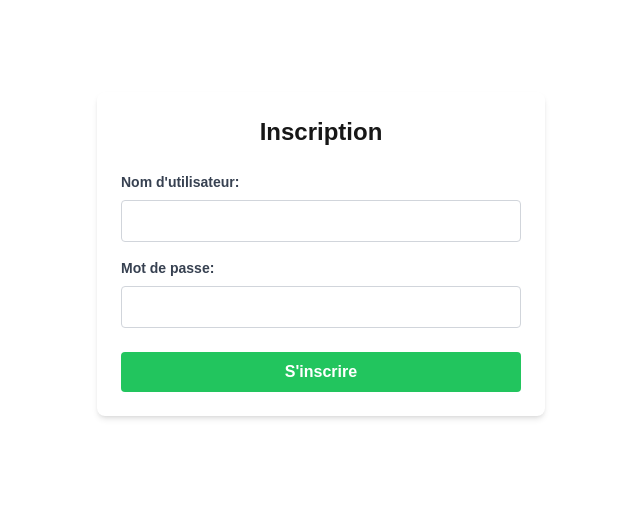
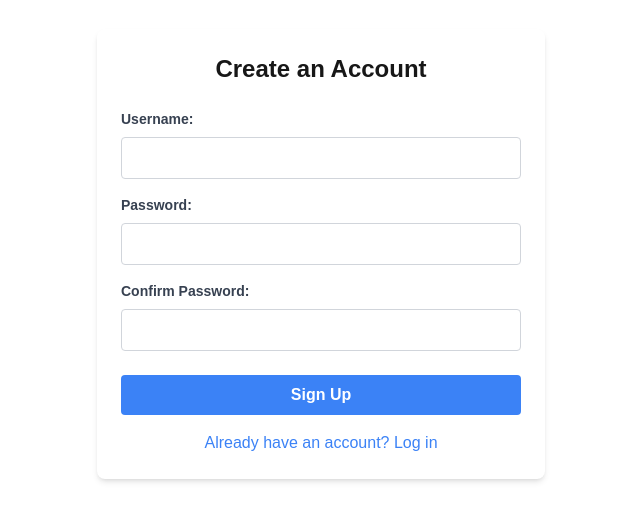
Before and after one commit to NicolasDrp/Trelow, a Next.js app in the folder trelow/: page /signup in a window 1280 px wide. Shown: the part 146-666 px from the top of the page, without its empty margins (319-959 px from the left). Built offline with nearby package versions, Linux system fonts and the light colour scheme.

Commit message:
feat: :sparkles: Add middleware for authentication and redirection handling

```diff
--- a/trelow/app/signup/page.tsx
+++ b/trelow/app/signup/page.tsx
@@ -2,10 +2,12 @@
 
 import { useState } from "react";
 import { useRouter } from "next/navigation";
+import Link from "next/link";
 
 export default function Signup() {
   const [username, setUsername] = useState<string>("");
   const [password, setPassword] = useState<string>("");
+  const [confirmPassword, setConfirmPassword] = useState<string>("");
   const [loading, setLoading] = useState(false);
   const [error, setError] = useState<string | null>(null);
   const router = useRouter();
@@ -15,23 +17,35 @@ export default function Signup() {
     setLoading(true);
     setError(null);
 
+    // Validation
+    if (password !== confirmPassword) {
+      setError("Passwords do not match");
+      setLoading(false);
+      return;
+    }
+
     try {
       const res = await fetch("/api/auth/signup", {
         method: "POST",
-        headers: { "Content-Type": "application/json" },
-        body: JSON.stringify({ username, password }),
+        headers: {
+          "Content-Type": "application/json",
+        },
+        body: JSON.stringify({
+          username,
+          password,
+        }),
       });
+
       const data = await res.json();
 
-      if (res.ok) {
-        // Rediriger vers la page de connexion après inscription réussie
-        router.push("/login");
-      } else {
-        setError(data.message);
+      if (!res.ok) {
+        throw new Error(data.message || "Error during signup");
       }
-    } catch (err) {
-      setError("Erreur inattendue lors de l'inscription");
-      console.error(err);
+
+      // Success - redirect to login
+      router.push("/login?registered=true");
+    } catch (err: any) {
+      setError(err.message);
     } finally {
       setLoading(false);
     }
@@ -40,7 +54,9 @@ export default function Signup() {
   return (
     <div className="flex min-h-screen flex-col items-center justify-center p-4">
       <div className="w-full max-w-md p-6 bg-white rounded-lg shadow-md">
-        <h1 className="text-2xl font-bold mb-6 text-center">Inscription</h1>
+        <h1 className="text-2xl font-bold mb-6 text-center">
+          Create an Account
+        </h1>
 
         {error && (
           <div className="bg-red-100 border border-red-400 text-red-700 px-4 py-3 rounded mb-4">
@@ -51,7 +67,7 @@ export default function Signup() {
         <form onSubmit={handleSubmit}>
           <div className="mb-4">
             <label className="block text-gray-700 text-sm font-bold mb-2">
-              Nom d'utilisateur:
+              Username:
             </label>
             <input
               type="text"
@@ -59,12 +75,13 @@ export default function Signup() {
               value={username}
               onChange={(e) => setUsername(e.target.value)}
               required
+              minLength={3}
             />
           </div>
 
-          <div className="mb-6">
+          <div className="mb-4">
             <label className="block text-gray-700 text-sm font-bold mb-2">
-              Mot de passe:
+              Password:
             </label>
             <input
               type="password"
@@ -72,17 +89,38 @@ export default function Signup() {
               value={password}
               onChange={(e) => setPassword(e.target.value)}
               required
+              minLength={6}
+            />
+          </div>
+
+          <div className="mb-6">
+            <label className="block text-gray-700 text-sm font-bold mb-2">
+              Confirm Password:
+            </label>
+            <input
+              type="password"
+              className="w-full px-3 py-2 border border-gray-300 rounded"
+              value={confirmPassword}
+              onChange={(e) => setConfirmPassword(e.target.value)}
+              required
+              minLength={6}
             />
           </div>
 
           <button
             type="submit"
             disabled={loading}
-            className="w-full bg-green-500 hover:bg-green-600 text-white font-bold py-2 px-4 rounded focus:outline-none focus:shadow-outline"
+            className="w-full bg-blue-500 hover:bg-blue-600 text-white font-bold py-2 px-4 rounded focus:outline-none focus:shadow-outline"
           >
-            {loading ? "Inscription en cours..." : "S'inscrire"}
+            {loading ? "Creating account..." : "Sign Up"}
           </button>
         </form>
+
+        <div className="mt-4 text-center">
+          <Link href="/login" className="text-blue-500 hover:text-blue-700">
+            Already have an account? Log in
+          </Link>
+        </div>
       </div>
     </div>
   );
```
Also changed, not shown: trelow/middleware.ts (added, +68 -0 lines).
